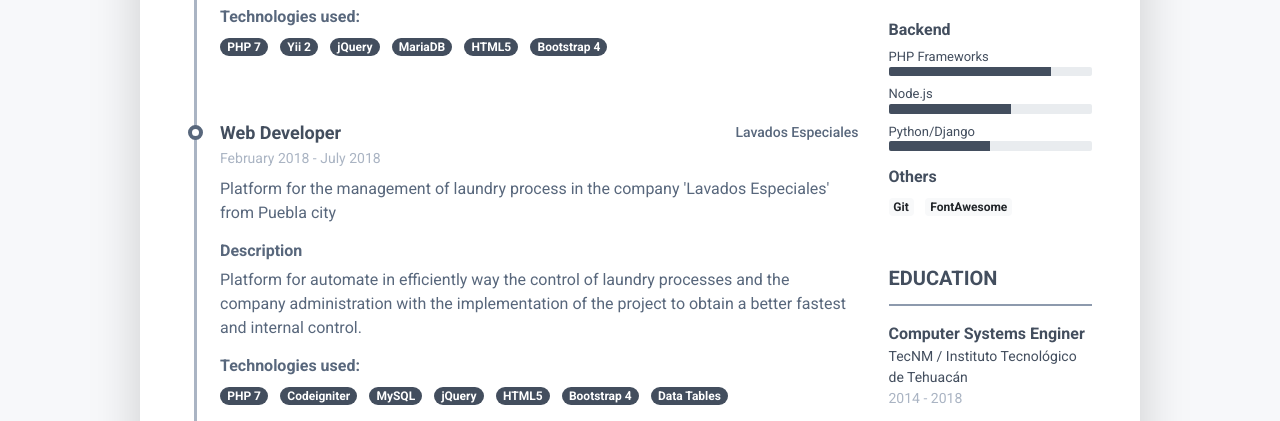
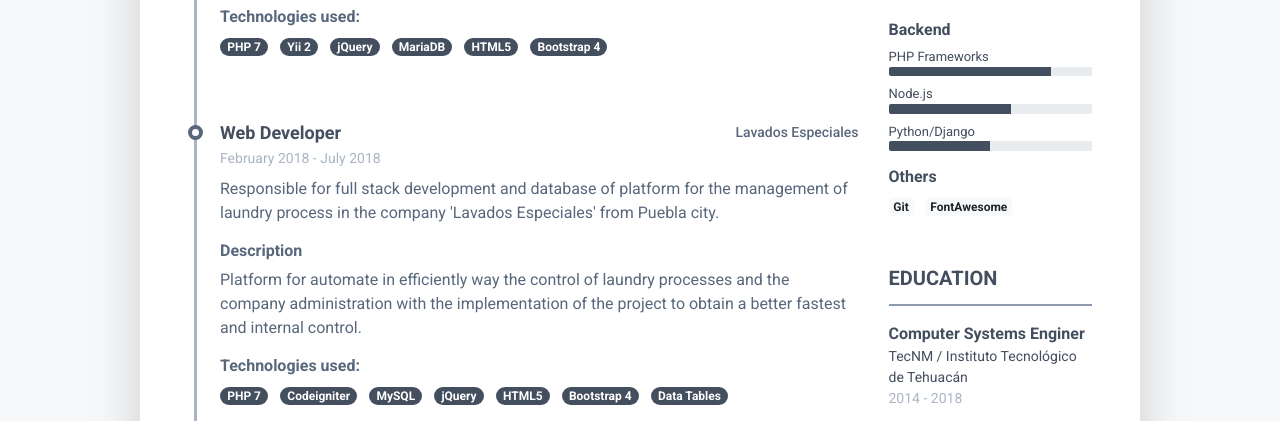
Before and after one commit to pag753/resume, a CodeIgniter app: page /database/ in a window 1280 px wide. Shown: the part 893-1314 px from the top of the page. Run offline with CodeIgniter, Linux system fonts and the light colour scheme; some libraries are stand-ins or nearby versions.

Commit message:
Cambios en palabras.

```diff
--- a/application/views/welcome_message.php
+++ b/application/views/welcome_message.php
@@ -1,7 +1,7 @@
 <!DOCTYPE html>
 <html lang="en">
 <head>
-	<title>Pillar - Bootstrap 4 Resume/CV Template for Developers</title>
+	<title>Resume Pablo de Jesús</title>
 
 	<!-- Meta -->
 	<meta charset="utf-8">
@@ -108,7 +108,7 @@
 											<div class="resume-position-time">February 2018 - July 2018</div>
 										</div><!--//resume-timeline-item-header-->
 										<div class="resume-timeline-item-desc">
-											<p>Platform for the management of laundry process in the company 'Lavados Especiales' from Puebla city</p>
+											<p>Responsible for full stack development and database of platform for the management of laundry process in the company 'Lavados Especiales' from Puebla city.</p>
 											<h4 class="resume-timeline-item-desc-heading font-weight-bold">Description</h4>
 											<p>Platform for automate in efficiently way the control of laundry processes and the company administration with the implementation of the project to obtain a better fastest and internal control.</p>
 											<h4 class="resume-timeline-item-desc-heading font-weight-bold">Technologies used:</h4>
```
